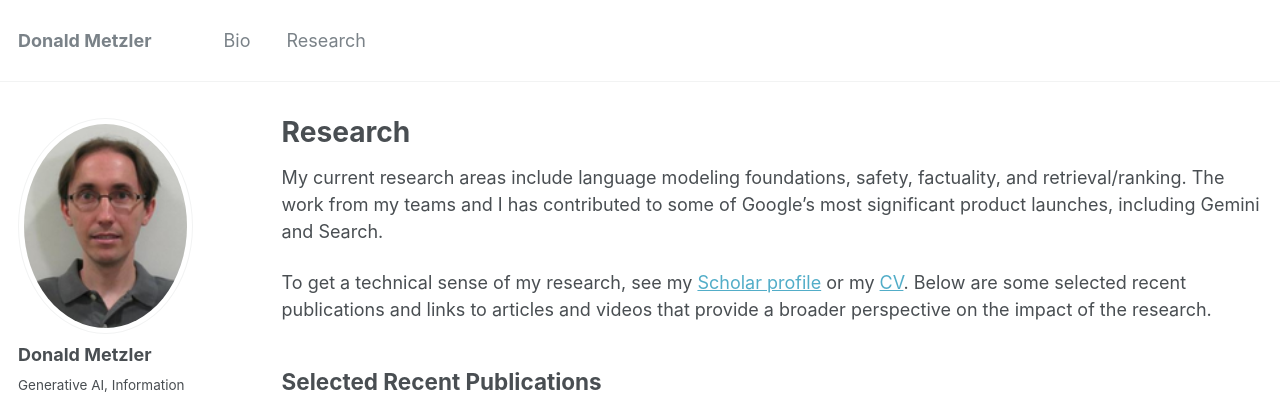
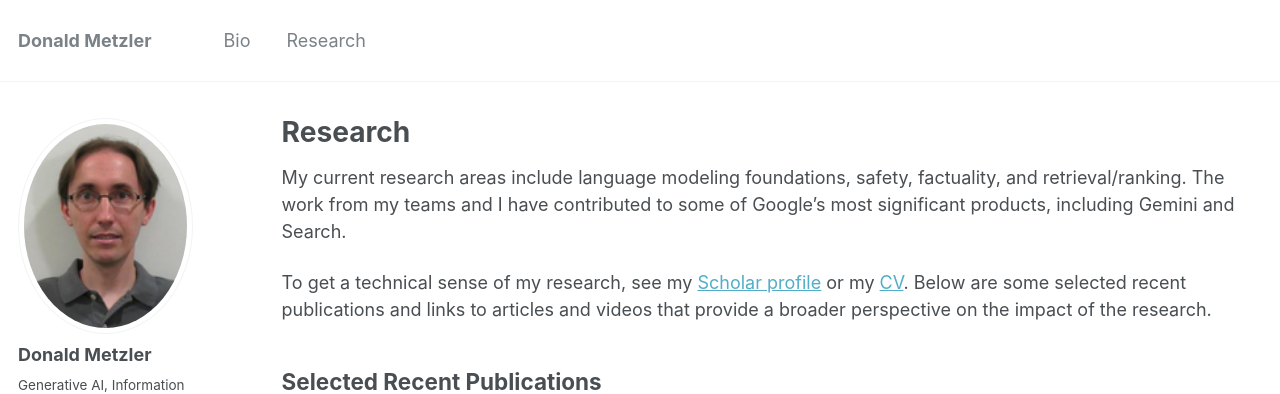
Before and after one commit to metzlerd/metzlerd.github.io, a Jekyll site: the page built from _pages/research.md, in a window 1280 px wide and 900 px high. Shown: the top 394 px of the window. Built offline with Jekyll 4.4.1, drawn with Linux system fonts in a browser that asks for light colours.

Commit message:
minor update

```diff
--- a/_pages/research.md
+++ b/_pages/research.md
@@ -8,7 +8,7 @@ redirect_from:
 ---
 
 My current research areas include language modeling foundations, safety, factuality, and retrieval/ranking. The work
-from my teams and I has contributed to some of Google's most significant product launches, including Gemini and Search.
+from my teams and I have contributed to some of Google's most significant products, including Gemini and Search.
 
 To get a technical sense of my research, see my [Scholar profile](https://scholar.google.com/citations?user=bmXpOd8AAAAJ&hl=en) or my [CV](../files/metzler-cv.pdf).
 Below are some selected recent publications and links to articles and videos that provide a broader perspective on the impact of the research.
```
